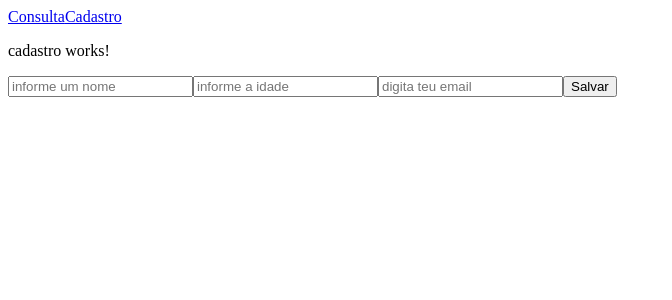
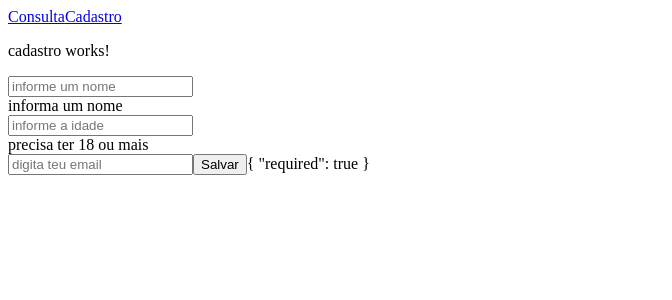
Before and after one commit to esterdcveiga/app-service, an Angular app: page /cadastro in a window 1280 px wide. Shown: the top 300 px of the page, without its empty margins (0-672 px from the left). Built offline with nearby package versions, Linux system fonts and the light colour scheme.

Commit message:
validações de formulário

```diff
--- a/db.json
+++ b/db.json
@@ -47,6 +47,12 @@
       "idade": 14,
       "email": "esterdcveiga",
       "id": 8
+    },
+    {
+      "nome": "kk3",
+      "idade": "",
+      "email": "",
+      "id": 9
     }
   ]
 }
--- a/src/app/cadastro/cadastro.component.html
+++ b/src/app/cadastro/cadastro.component.html
@@ -8,15 +8,32 @@
 -->
 <form #f="ngForm" (ngSubmit)="saveContato(f.value)">
 
+
     <!--a diretiva ngModel é utilizada para associar cada campo de imput com um campo de valor no formulário-->
-    <input type="text" ngModel name="nome" placeholder="informe um nome">
+    <input type="text" ngModel name="nome" #n="ngModel" placeholder="informe um nome" required minlength="5"
+        maxlength="12" />
+    <div *ngIf="n.invalid">
+        <div *ngIf="n.errors?.['required']">
+            informa um nome
+        </div>
+        <div *ngIf="n.errors?.['minlength']">
+            tem que ter no mínimo 4 caracteres
+        </div>
+        <div *ngIf="n.errors?.['maxlength']">
+            nome grande demais
+        </div>
+    </div>
 
-    <input type="number" ngModel name="idade" placeholder="informe a idade">
+    <input type="number" ngModel name="idade" #i="ngModel" placeholder="informe a idade" required />
+    <div *ngIf="i.value < 18">
+        precisa ter 18 ou mais
+    </div>
 
-    <input type="email" ngModel name="email" placeholder="digita teu email">
+    <input type="email" ngModel name="email" placeholder="digita teu email" />
 
     <button>Salvar</button>
     <label>{{ msg }}</label>
+    <label>{{n.errors | json}}</label>
 
 </form>
 
```
